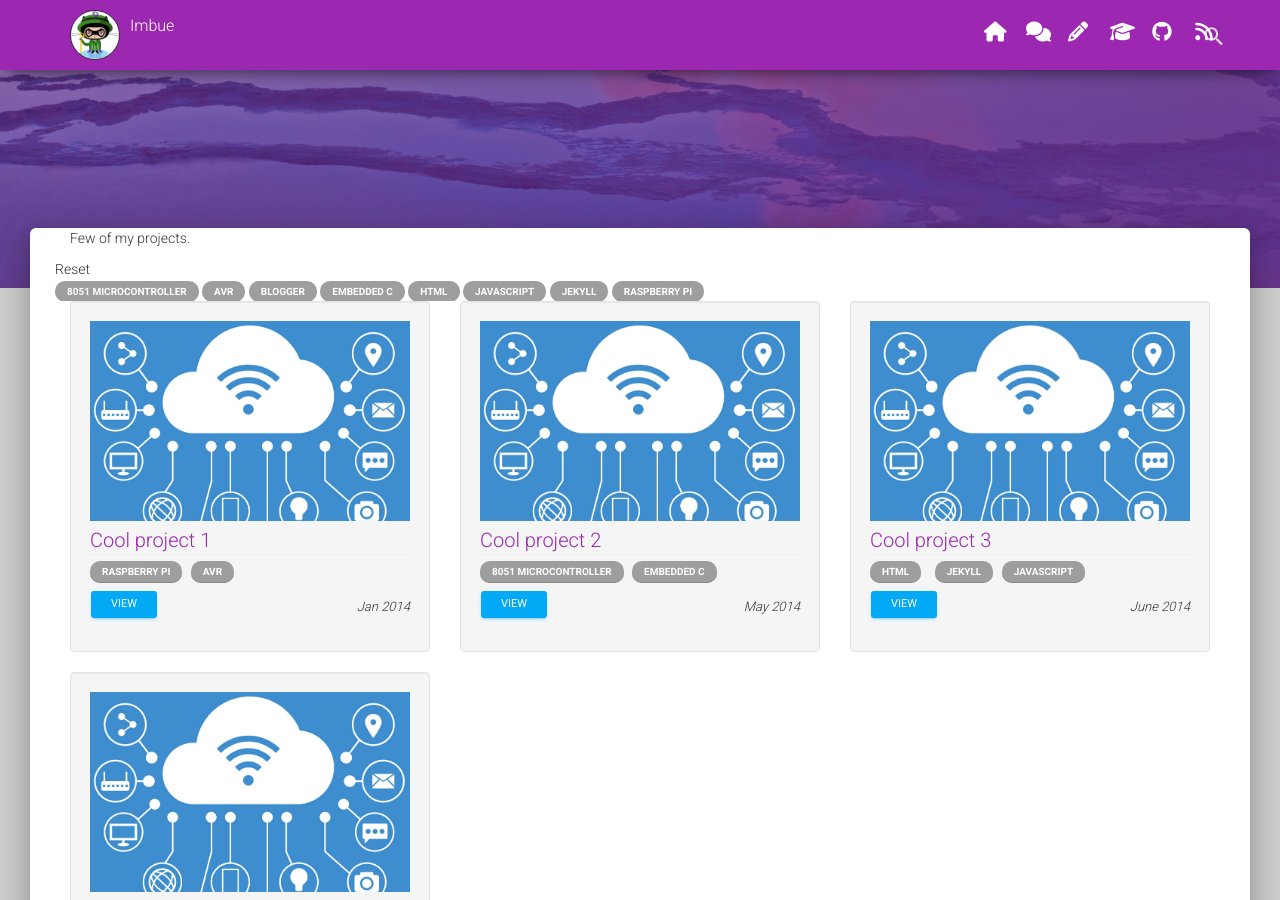
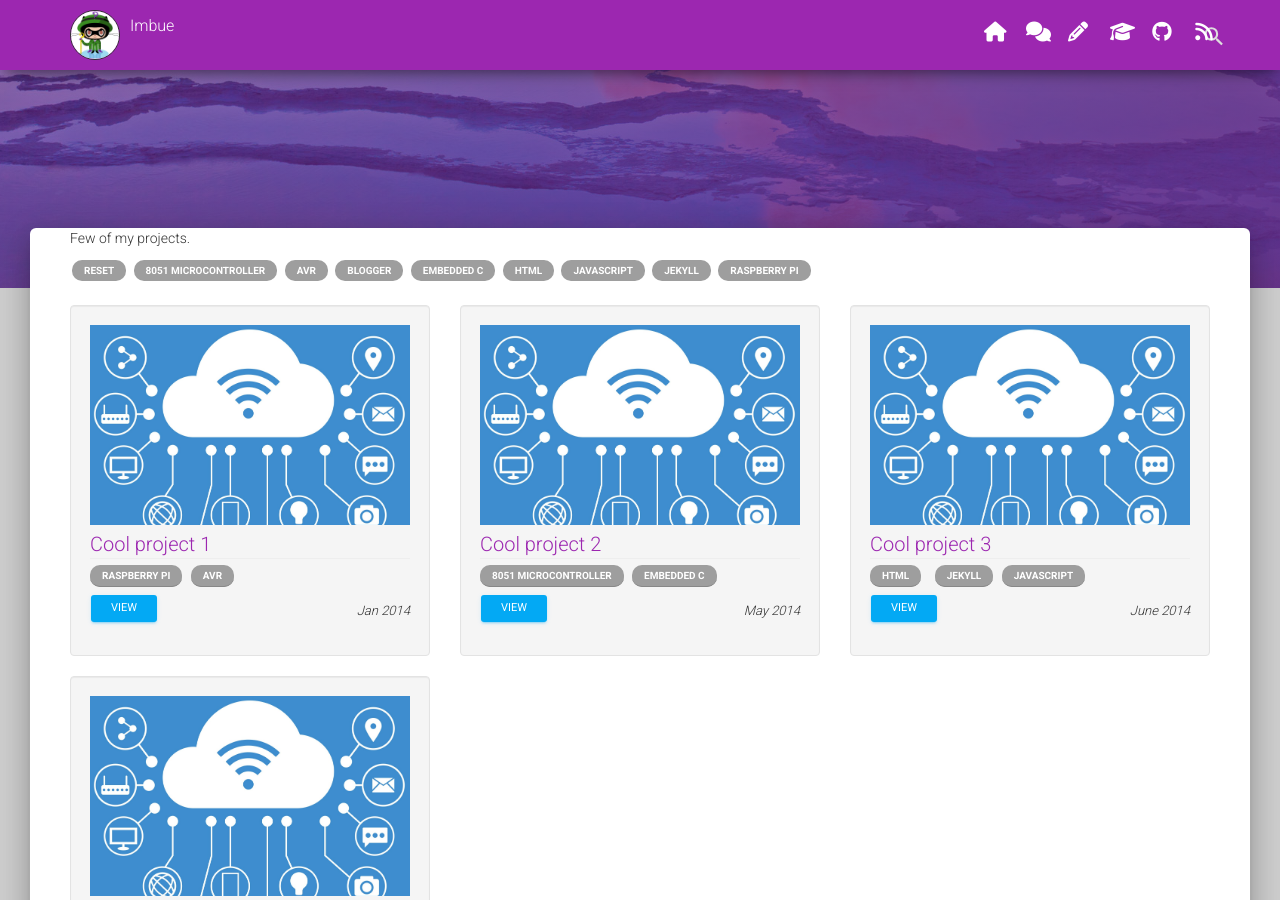
Before and after one commit to tip4programs/imbue, a Jekyll site: the page built from projects.md, in a window 1280 px wide and 900 px high, scrolled down 522 px. Built offline with Jekyll 4.4.1, drawn with Linux system fonts in a browser that asks for light colours; nearby versions of some CDN libraries.

Commit message:
Update project_tags.html

```diff
--- a/_includes/project_tags.html
+++ b/_includes/project_tags.html
@@ -1,8 +1,8 @@
 {% if site.enableTags ==  true %}
-	<!-- <div id="tag-filter" class="col-md-12 col-xs-12 tag-group">
-		<span class="label tag-filter tag-cloud all">Reset</span> -->
-        <span class="taggs">Reset</span>
-        <ul class="taggs">
+	 <div id="tag-filter" class="col-md-12 col-xs-12 tag-group">
+	<span class="label tag-filter tag-cloud all">Reset</span>
+       <!-- <span class="taggs">Reset</span>
+        <ul class="taggs">-->
         {% assign tagarray = site.tagarray %}
         {% for project in site.data.projects %}
             {% for tag in project.tags %}
@@ -23,5 +23,5 @@
         {% for tag in taglist %}
             <span class="label tag-filter tag-cloud" data-tag="{{ tag | downcase }}">{{ tag }}</span>
         {% endfor %}
-	</ul>
+	</div>
 {% endif %}
```
